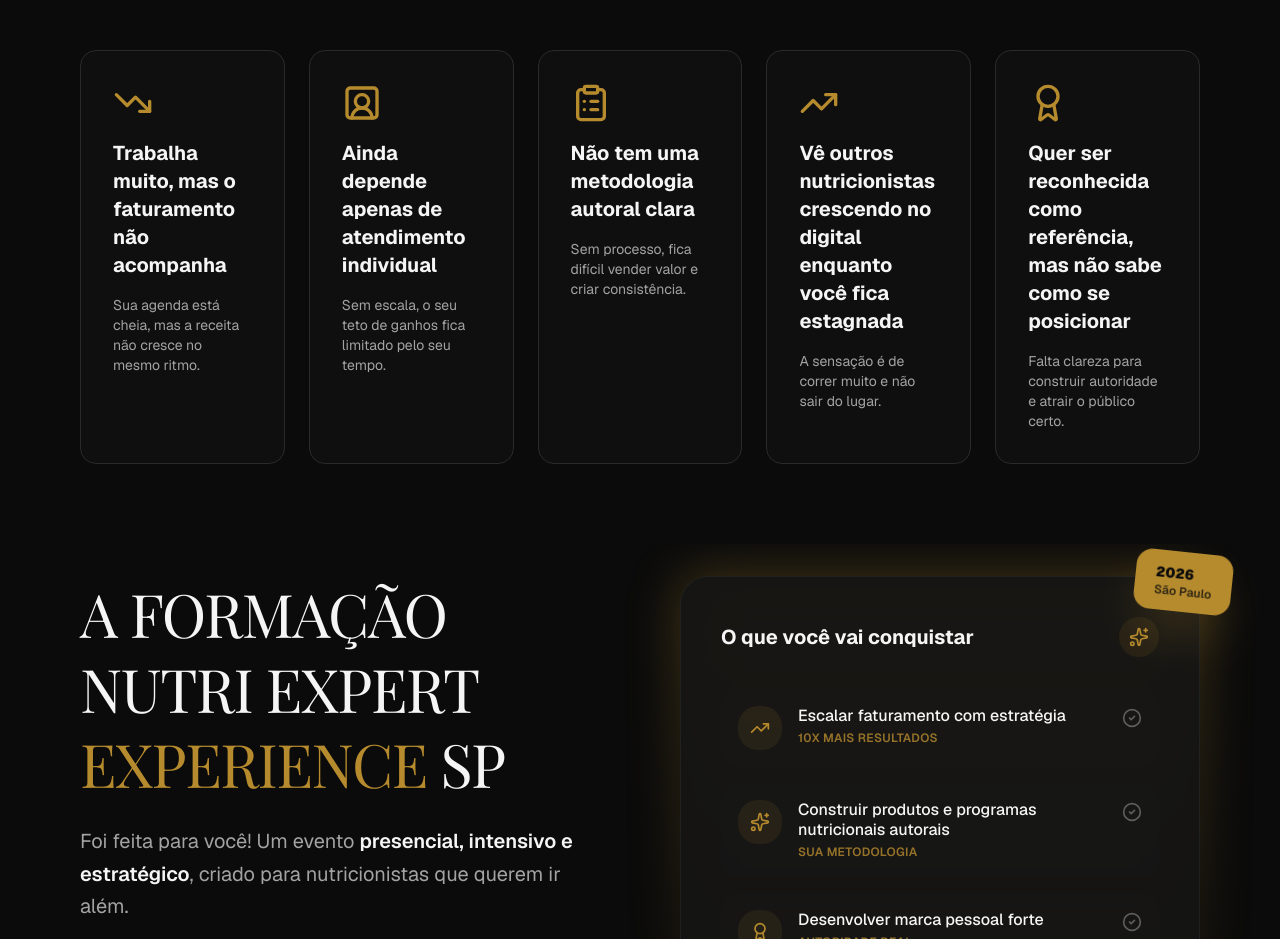
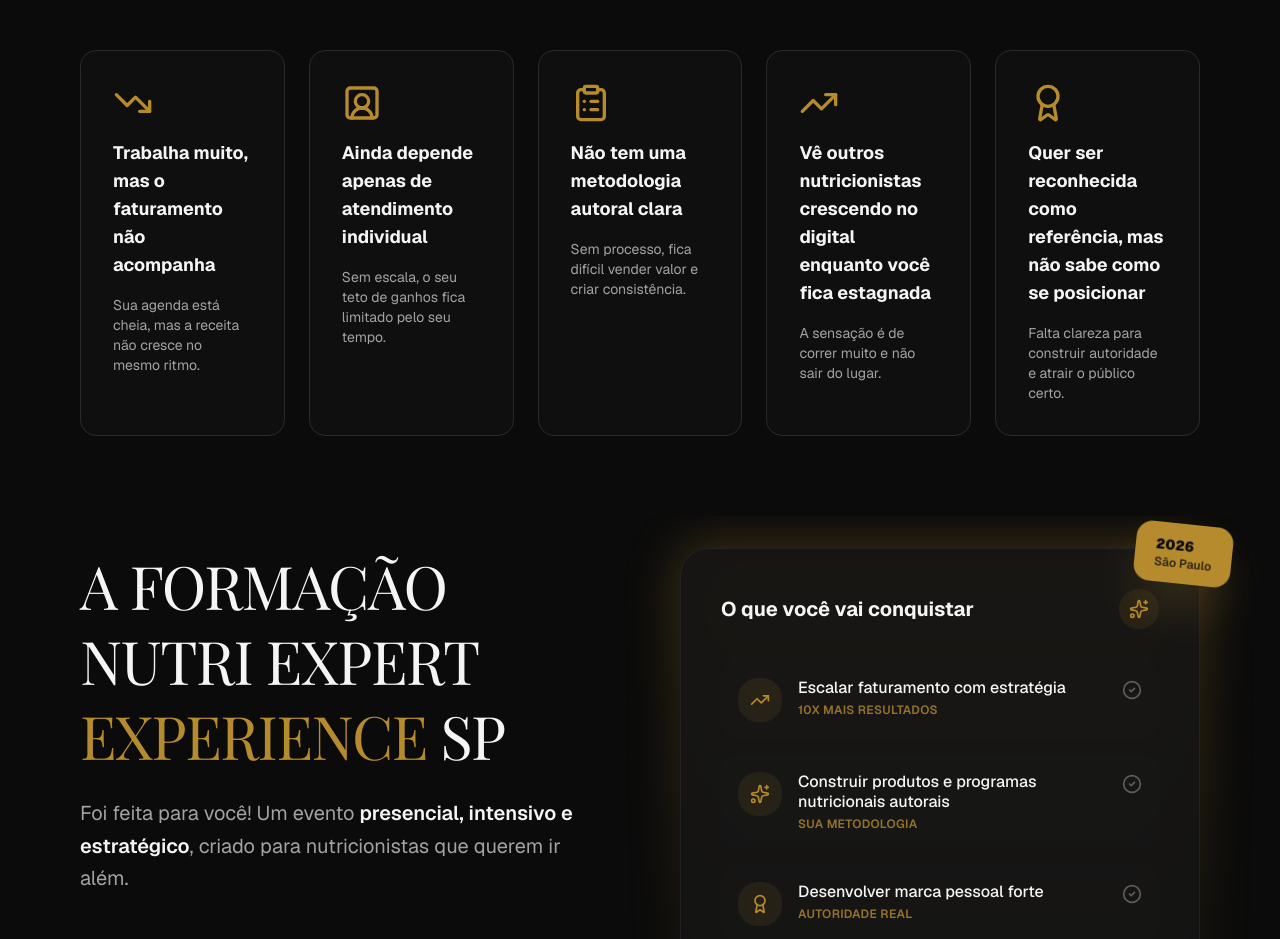
Before and after one commit to Leoodaviid/lp, a Next.js app: page / in a window 1280 px wide. Shown: the part 1020-1959 px from the top of the page. Built offline with nearby package versions, Linux system fonts and the light colour scheme; no server answers; a web font is replaced by a local one.

Commit message:
Update AboutSection typography for improved readability by adjusting title font size

```diff
--- a/app/components/about-section.tsx
+++ b/app/components/about-section.tsx
@@ -85,7 +85,7 @@ export function AboutSection() {
               >
                 <div className="flex h-full flex-col gap-4 rounded-2xl border border-border bg-card/50 p-8 transition-colors hover:border-primary/50">
                   <Icon className="h-10 w-10 text-primary" />
-                  <h3 className="text-xl font-bold text-foreground">
+                  <h3 className="text-lg font-bold text-foreground">
                     {item.title}
                   </h3>
                   <p className="text-sm text-muted-foreground">
```
